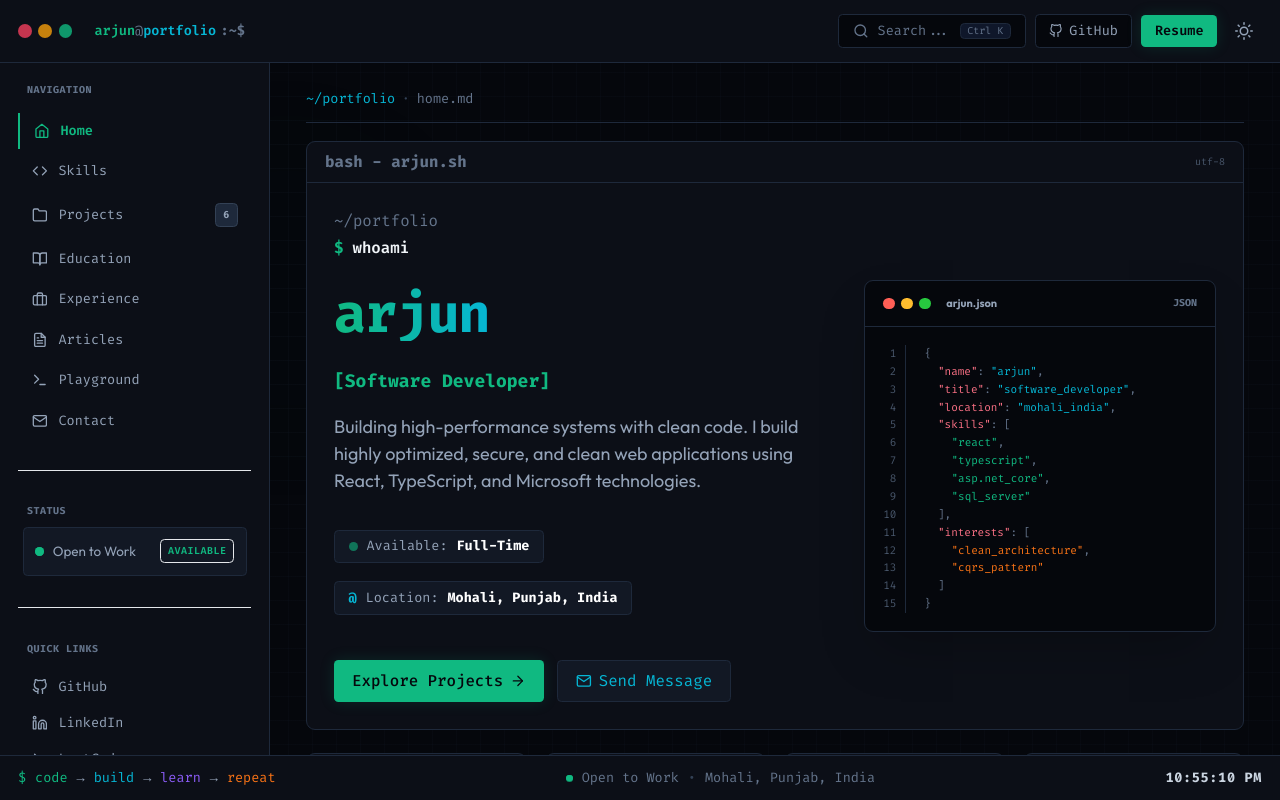
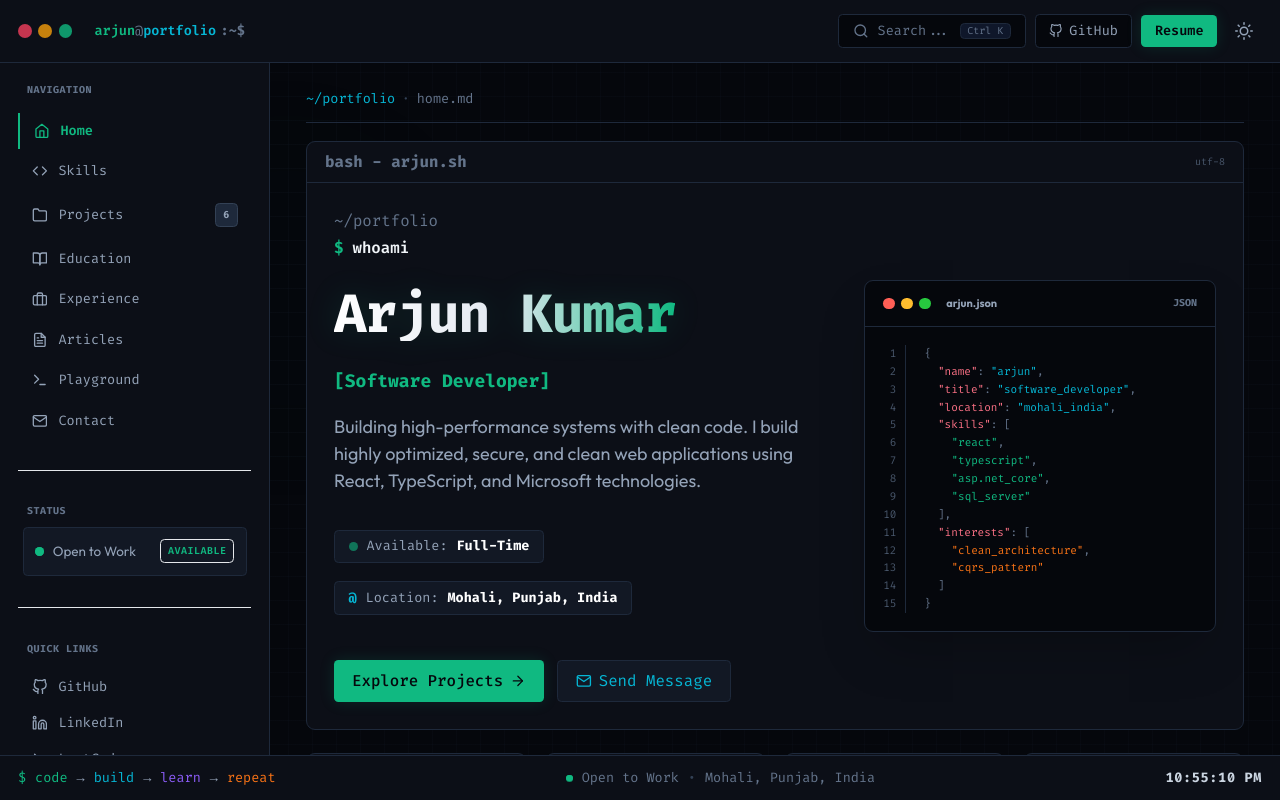
Before and after one commit to arjun-uu/Portfolio, a React (Vite) app: page / in a window 1280 px wide. Built offline with nearby package versions, Linux system fonts and the light colour scheme; no server answers; a web font is replaced by a local one.

Commit message:
fix name dark and light theme inside homepage

```diff
--- a/src/constants/site.ts
+++ b/src/constants/site.ts
@@ -1,5 +1,5 @@
 export const siteConfig = {
-  name: "Arjun",
+  name: "Arjun Kumar",
   username: "arjun",
   domain: "portfolio",
   role: "Software Developer",
--- a/src/pages/Home/HomePage.tsx
+++ b/src/pages/Home/HomePage.tsx
@@ -7,8 +7,10 @@ import { Card } from '../../components/common/Card';
 import { useHome } from './hooks/useHome';
 import { EditorMockup } from './components/EditorMockup';
 import { cn } from '../../utils/cn';
+import { useTheme } from '../../hooks/useTheme';
 
 export function HomePage() {
+  const { resolvedTheme } = useTheme();
   const {
     navigate,
     quote,
@@ -48,10 +50,14 @@ export function HomePage() {
 
             <div className="font-sans flex flex-col gap-4">
               <h2 className="text-3xl md:text-5xl font-mono font-bold tracking-tight leading-normal pb-2 select-none flex items-center">
-                <span className="bg-gradient-to-r from-brand-accent-primary to-brand-accent-secondary bg-clip-text text-transparent lowercase">
+                <span className={cn(
+                  "bg-gradient-to-r bg-clip-text text-transparent font-extrabold transition-all duration-300",
+                  resolvedTheme === 'dark'
+                    ? "from-white via-slate-200 to-brand-accent-primary drop-shadow-[0_0_15px_rgba(16,185,129,0.15)]"
+                    : "from-slate-50 via-slate-200 to-brand-accent-primary"
+                )}>
                   {siteConfig.name}
                 </span>
-                <span className="text-brand-accent-primary ml-0.5 animate-cursor-blink">_</span>
               </h2>
               <div className="flex items-center gap-2 text-brand-accent-primary font-mono text-sm md:text-base font-bold">
                 <span>{`[${siteConfig.role}]`}</span>
```
